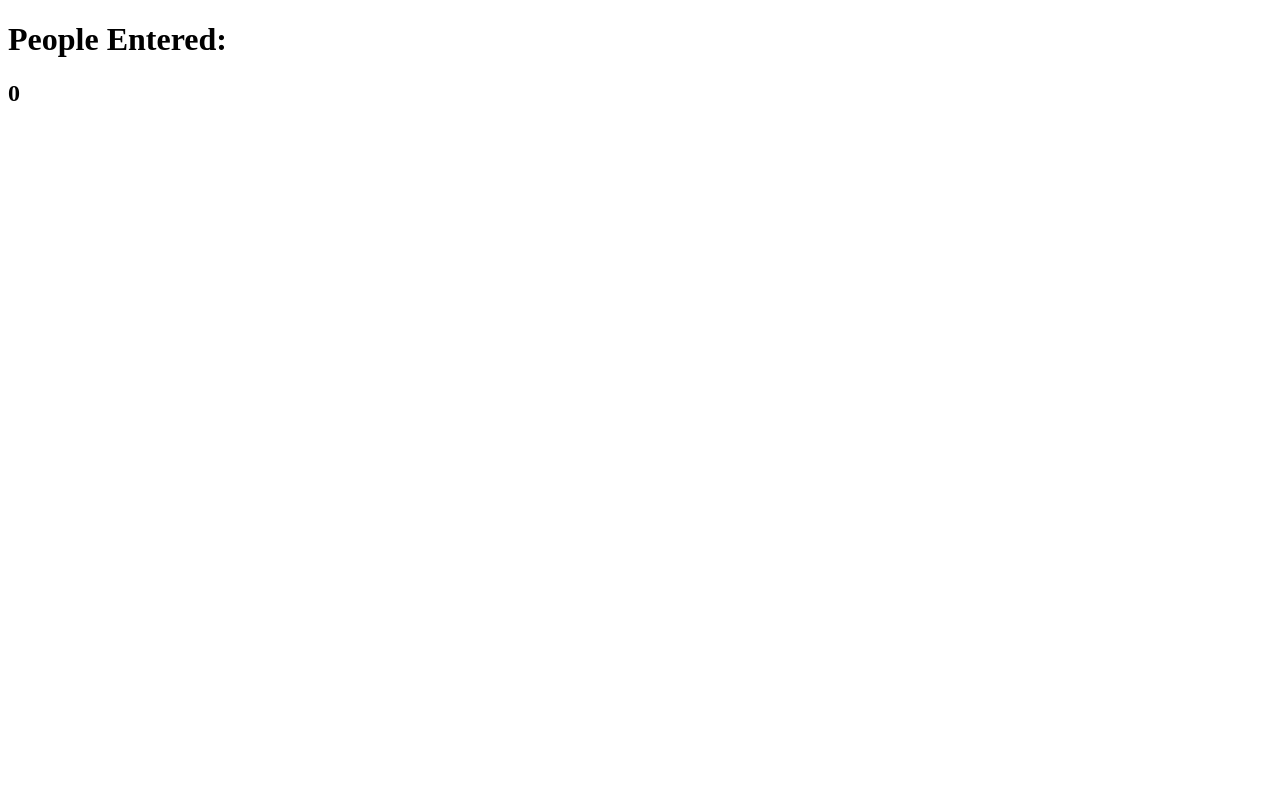
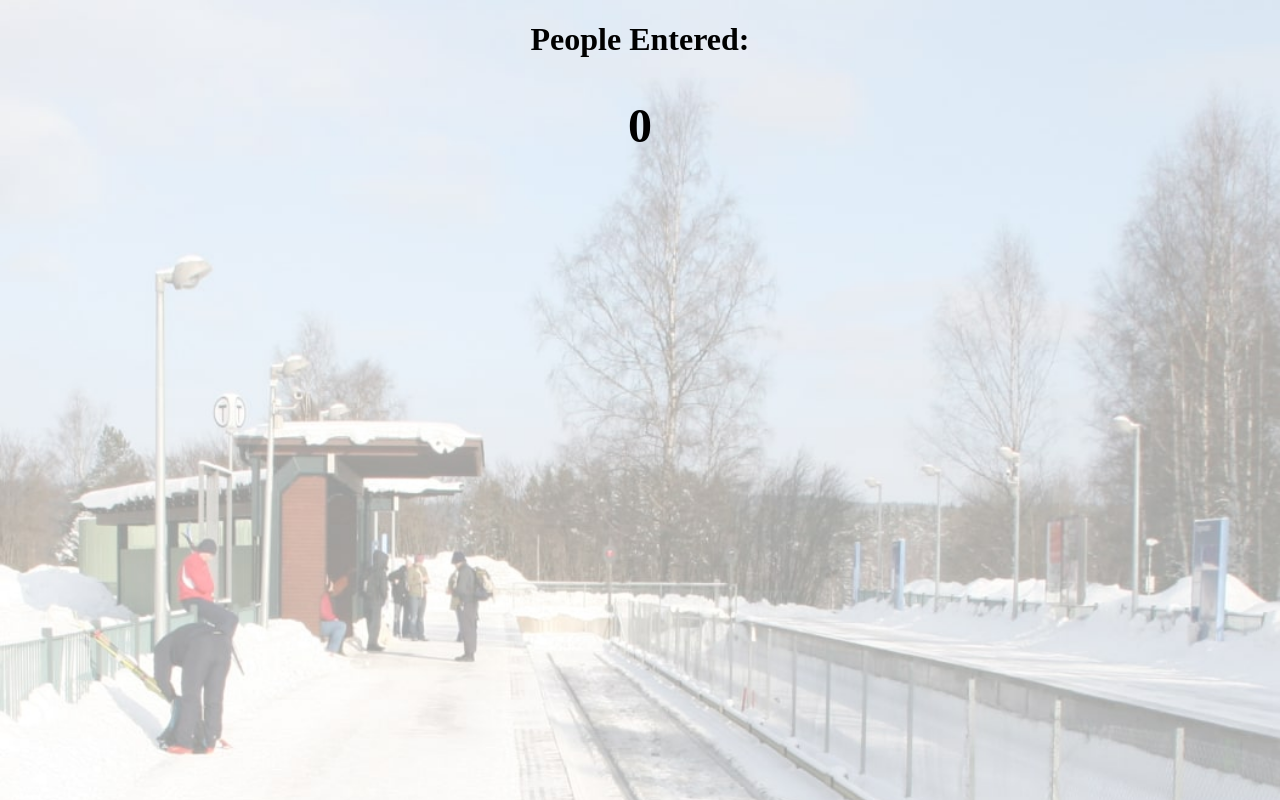
Before and after one commit to CodesWithRobi/passenger-counter-app, a plain HTML site: page index.html in a window 1280 px wide. Drawn offline with Linux system fonts and the light colour scheme.

Commit message:
added css

```diff
--- a/index.html
+++ b/index.html
@@ -7,7 +7,9 @@
         <link href="style.css" rel="stylesheet">
     </head>
     <body>
-        <h1>People Entered:</h1>
-        <h2 id="count">0</h2>
+        <center>
+            <h1>People Entered:</h1>
+            <h2 id="count">0</h2>
+        </center>
     </body>
 </html>
--- a/style.css
+++ b/style.css
@@ -0,0 +1,8 @@
+body {
+    background-image: url("station.jpg");
+    background-repeat: no-repeat;
+    background-size: 100%;
+}
+h2{
+    font-size: 3rem;
+}
```
